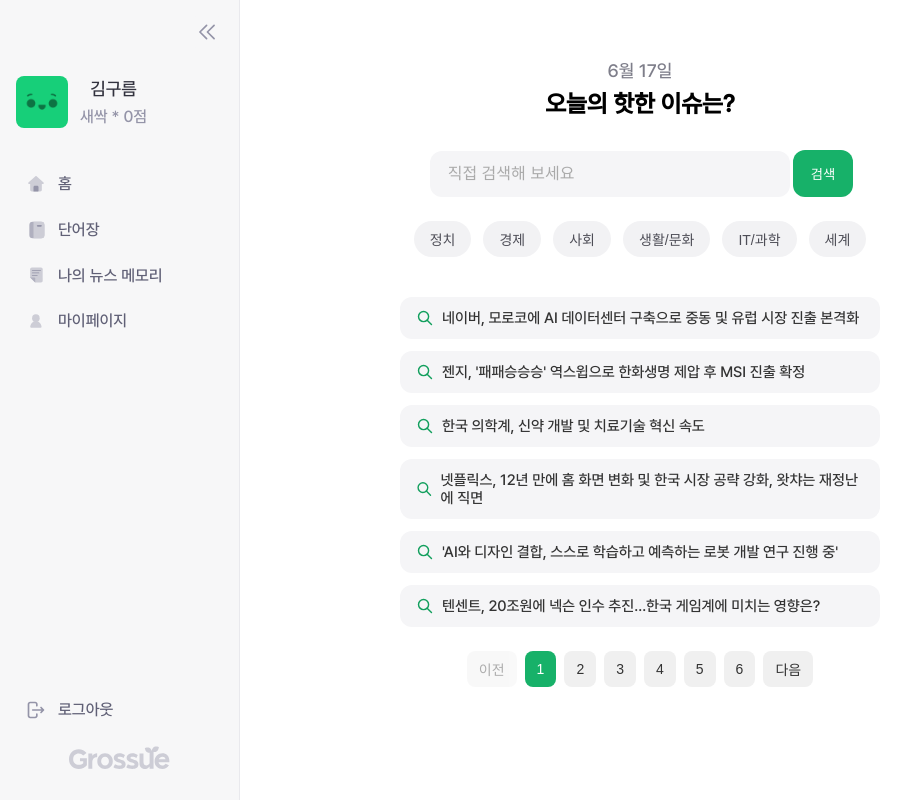
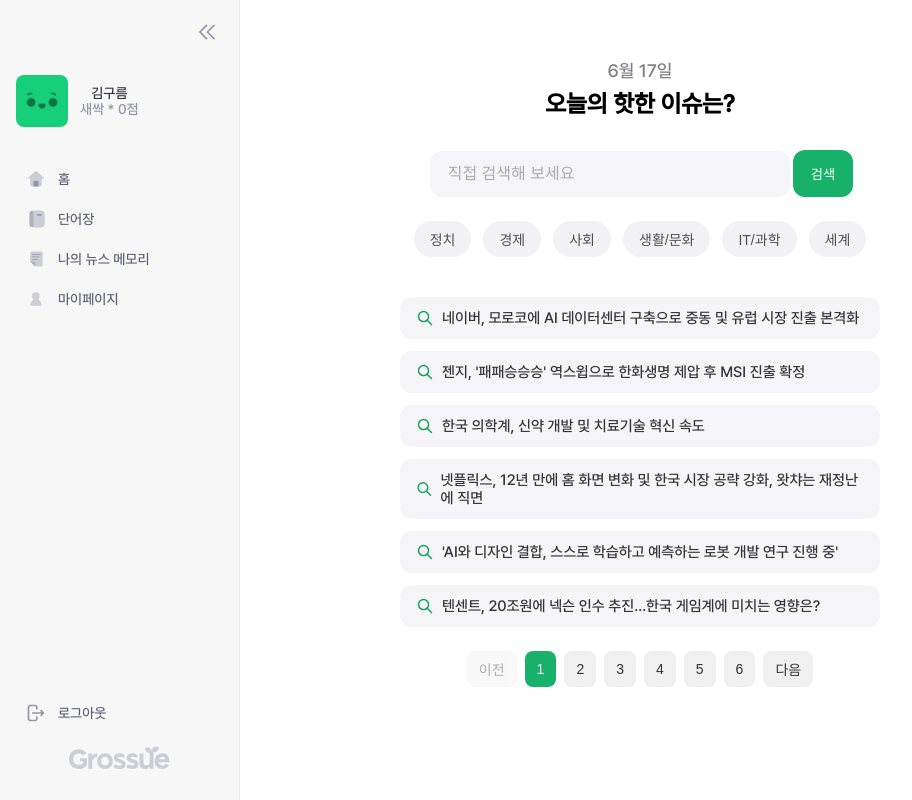
Before and after one commit to Grossue/frontend, a React (Create React App) app: page / in a window 1280 px wide. Shown: the whole page, without its empty margins (0-912 px from the left). Built offline with nearby package versions, Linux system fonts and the light colour scheme.

Commit message:
#19 Design: 디자인시스템 폰트 설정 수정

```diff
--- a/src/styles/font.ts
+++ b/src/styles/font.ts
@@ -1,48 +1,25 @@
 import { CSSProperties } from "react";
-
 const fontFamily = `"Pretendard", -apple-system, BlinkMacSystemFont, "Segoe UI", Roboto, sans-serif`;
 
+const createFontStyle = (
+  fontSize: string,
+  lineHeight: string,
+): Record<'regular' | 'medium' | 'semibold' | 'bold', CSSProperties> => ({
+  regular: { fontSize, lineHeight, fontFamily, fontWeight: 400 },
+  medium: { fontSize, lineHeight, fontFamily, fontWeight: 500 },
+  semibold: { fontSize, lineHeight, fontFamily, fontWeight: 600 },
+  bold: { fontSize, lineHeight, fontFamily, fontWeight: 700 },
+});
+
 const FONT = {
-  xxxl: {
-    fontSize: "32px",
-    lineHeight: "150%",
-    fontFamily,
-  } as CSSProperties,
-  xxl: {
-    fontSize: "24px",
-    lineHeight: "150%",
-    fontFamily,
-  } as CSSProperties,
-  xl: {
-    fontSize: "20px",
-    lineHeight: "150%",
-    fontFamily,
-  } as CSSProperties,
-  lg: {
-    fontSize: "18px",
-    lineHeight: "160%",
-    fontFamily,
-  } as CSSProperties,
-  md: {
-    fontSize: "16px",
-    lineHeight: "160%",
-    fontFamily,
-  } as CSSProperties,
-  sm: {
-    fontSize: "14px",
-    lineHeight: "150%",
-    fontFamily,
-  } as CSSProperties,
-  xs: {
-    fontSize: "12px",
-    lineHeight: "150%",
-    fontFamily,
-  } as CSSProperties,
-  xxs: {
-    fontSize: "10px",
-    lineHeight: "120%",
-    fontFamily,
-  } as CSSProperties,
+  xxxl: createFontStyle("32px", "150%"),
+  xxl: createFontStyle("24px", "150%"),
+  xl: createFontStyle("20px", "150%"),
+  lg: createFontStyle("18px", "160%"),
+  md: createFontStyle("16px", "160%"),
+  sm: createFontStyle("14px", "150%"),
+  xs: createFontStyle("12px", "150%"),
+  xxs: createFontStyle("10px", "120%"),
 };
 
 export default FONT;
```
